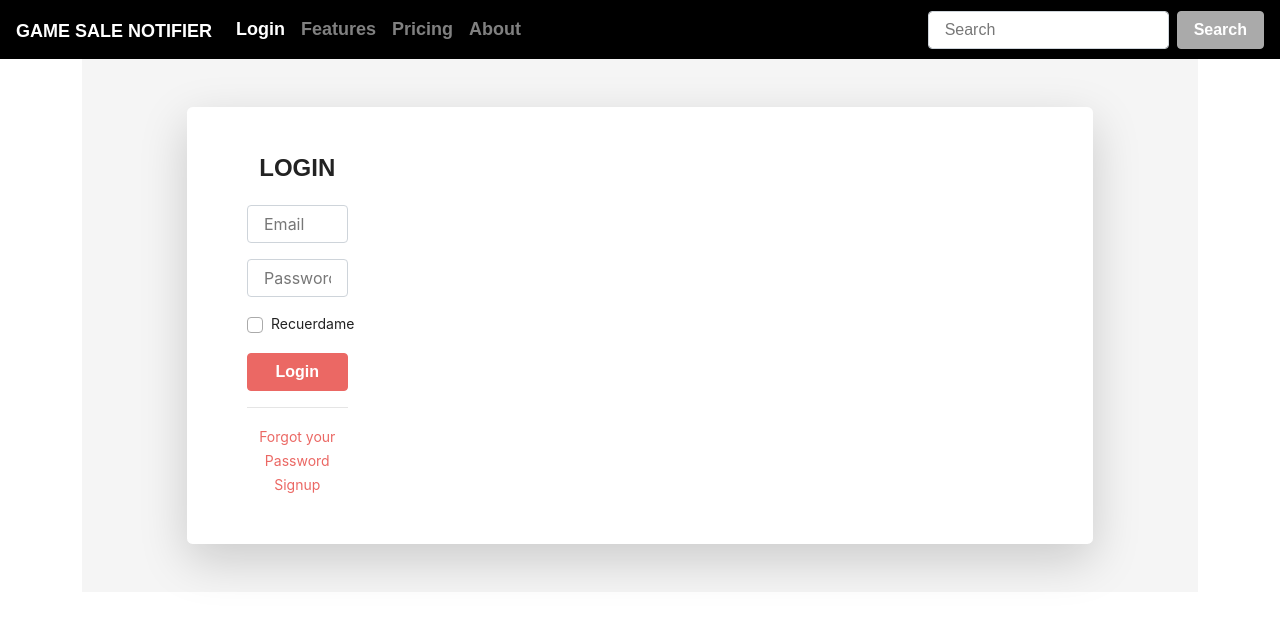
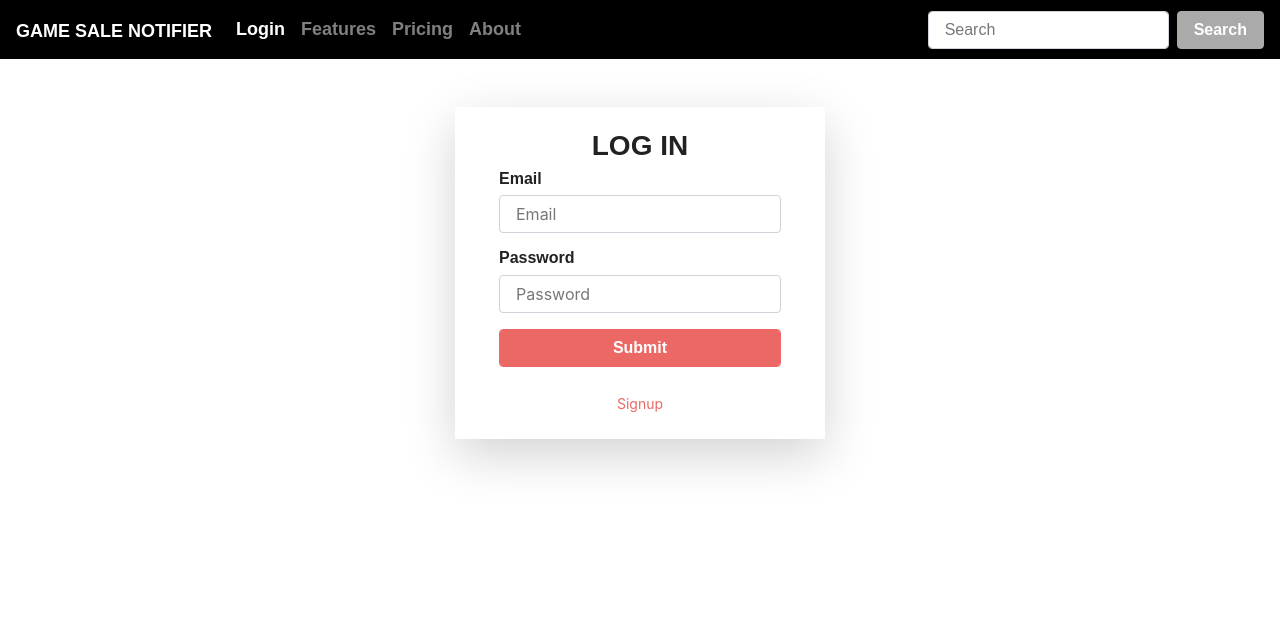
Before and after one commit to alexdr00/game-sale-notifier, a React (Create React App) app in the folder client/: page / in a window 1280 px wide. Shown: the top 630 px of the page. Built offline with nearby package versions, Linux system fonts and the light colour scheme; a web font is replaced by a local one.

Commit message:
finished the styles of login and register

```diff
--- a/client/src/components/login/Login.js
+++ b/client/src/components/login/Login.js
@@ -3,56 +3,56 @@ import { Link } from 'react-router-dom';
 import './LoginStyle.css'
 
 function Login() {
-    const background = { backgroundColor: '#f5f5f5' }
+
 
 return(
     <Fragment>
-        <div>
-            <div className="container">
-                <div className="row justify-content-center animated fadeIn" style={ background } >
-                    <div className="col-xl-10 col-lg-12 col-md-9">
-                        <div className="card o-hidden border-0 shadow-lg my-5">
-                            <div className="card-body p-0">
-                                <div className="row">
-                                    <div className="col-lg-6 d-none d-lg-block bg-login-image">
-                                        <div className="col-lg-6">
-                                            <div className="p-5">
-                                                <div className="text-center">
-                                                    <h1 className="h4 text-gray-900 mb-4">LOGIN</h1>
-                                                </div>
-                                                <form className="user">
-                                                    <div className="form-group">
-                                                        <input type="email" className="form-control form-control-user" id="exampleInputEmail" aria-describedby="emailHelp" placeholder="Email" />
-                                                    </div>
-                                                    <div className="form-group">
-                                                        <input type="password" className="form-control form-control-user" id="exampleInputPassword" placeholder="Password" />
-                                                    </div>
-                                                    <div className="form-group">
-                                                        <div className="custom-control custom-checkbox small">
-                                                            <input type="checkbox" className="custom-control-input" id="customCheck" />
-                                                            <label className="custom-control-label" htmlFor="customCheck">Recuerdame</label>
-                                                        </div>
-                                                    </div>
-                                                    <button className="btn btn-primary btn-user btn-block"> Login </button>
-                                                </form>
-                                                <hr/>
-                                                <div className="text-center">
-                                                    <a className="small" href="/#">Forgot your Password</a>
-                                                </div>
-                                                <div className="text-center">
-                                                    <Link to={"/Register"} className="small" href="/Register">Signup</Link>
-                                                </div>
-                                            </div>
-                                        </div>
-                                    </div>
-                                </div>
+        <div className='container-fluid'>
+            <div className='row' >
+                <div className='col-4 mx-auto mt-5 d-flex align-items-center justify-content-center flex-column shadow-lg'>
+                    <br/>
+                    <h3>LOG IN</h3>
+                    <form action='' >
+                        <div className='form-group'>
+                            <h6>Email</h6>
+                            <input
+                                type='email'
+                                className='form-control'
+                                name='Text'
+                                placeholder='Email'
+                                required/>
+                        </div>
+                        <div className='form-group'>
+                            <h6>Password</h6>
+                            <input
+                                type='password'
+                                className='form-control'
+                                name='password'
+                                placeholder='Password'
+                                required/>
+                        </div>
+                        <div className='text-center'>
+                            <Link
+                                to='/#'
+                                className='d-none'
+                                id='login-redirect'
+                            ></Link>
+                            <button
+                                type='submit'
+                                className='form-control btn btn-primary btn-user btn-block'
+                                name='next'>
+                               Submit
+                            </button>
+                            <br />
+                            <div className="text-center">
+                                <Link to={"/Register"} className="small" href="/Register">Signup</Link>
                             </div>
+                            <br/>
                         </div>
-                    </div>
+                    </form>
                 </div>
             </div>
         </div>
-
 
     </Fragment>
 )
--- a/client/src/components/login/LoginStyle.css
+++ b/client/src/components/login/LoginStyle.css
@@ -1,237 +1,3 @@
-.container {
-    width: 100%;
-    padding-right: 0.75rem;
-    padding-left: 0.75rem;
-    margin-right: auto;
-    margin-left: auto;
+body{
+
 }
-
-.container-fluid {
-    width: 100%;
-    padding-right: 0.75rem;
-    padding-left: 0.75rem;
-    margin-right: auto;
-    margin-left: auto;
-}
-
-.row {
-    display: flex;
-    flex-wrap: wrap;
-    margin-right: -0.75rem;
-    margin-left: -0.75rem;
-}
-
-.no-gutters > .col,
-.no-gutters > [class*="col-"] {
-    padding-right: 0;
-    padding-left: 0;
-}
-
-.col-1, .col-2, .col-3, .col-4, .col-5, .col-6, .col-7, .col-8, .col-9, .col-10, .col-11, .col-12, .col,
-.col-auto, .col-sm-1, .col-sm-2, .col-sm-3, .col-sm-4, .col-sm-5, .col-sm-6, .col-sm-7, .col-sm-8, .col-sm-9, .col-sm-10, .col-sm-11, .col-sm-12, .col-sm,
-.col-sm-auto, .col-md-1, .col-md-2, .col-md-3, .col-md-4, .col-md-5, .col-md-6, .col-md-7, .col-md-8, .col-md-9, .col-md-10, .col-md-11, .col-md-12, .col-md,
-.col-md-auto, .col-lg-1, .col-lg-2, .col-lg-3, .col-lg-4, .col-lg-5, .col-lg-6, .col-lg-7, .col-lg-8, .col-lg-9, .col-lg-10, .col-lg-11, .col-lg-12, .col-lg,
-.col-lg-auto, .col-xl-1, .col-xl-2, .col-xl-3, .col-xl-4, .col-xl-5, .col-xl-6, .col-xl-7, .col-xl-8, .col-xl-9, .col-xl-10, .col-xl-11, .col-xl-12, .col-xl,
-.col-xl-auto {
-    position: relative;
-    width: 100%;
-    padding-right: 0.75rem;
-    padding-left: 0.75rem;
-}
-
-.col {
-    flex-basis: 0;
-    flex-grow: 1;
-    max-width: 100%;
-}
-
-.col-auto {
-    flex: 0 0 auto;
-    width: auto;
-    max-width: 100%;
-}
-
-.col-1 {
-    flex: 0 0 8.33333%;
-    max-width: 8.33333%;
-}
-
-.col-2 {
-    flex: 0 0 16.66667%;
-    max-width: 16.66667%;
-}
-
-.col-3 {
-    flex: 0 0 25%;
-    max-width: 25%;
-}
-
-.col-4 {
-    flex: 0 0 33.33333%;
-    max-width: 33.33333%;
-}
-
-.col-5 {
-    flex: 0 0 41.66667%;
-    max-width: 41.66667%;
-}
-
-.col-6 {
-    flex: 0 0 50%;
-    max-width: 50%;
-}
-
-.col-7 {
-    flex: 0 0 58.33333%;
-    max-width: 58.33333%;
-}
-
-.col-8 {
-    flex: 0 0 66.66667%;
-    max-width: 66.66667%;
-}
-
-.col-9 {
-    flex: 0 0 75%;
-    max-width: 75%;
-}
-
-.col-10 {
-    flex: 0 0 83.33333%;
-    max-width: 83.33333%;
-}
-
-.col-11 {
-    flex: 0 0 91.66667%;
-    max-width: 91.66667%;
-}
-
-.col-12 {
-    flex: 0 0 100%;
-    max-width: 100%;
-}
-
-.card {
-    position: relative;
-    display: flex;
-    flex-direction: column;
-    min-width: 0;
-    word-wrap: break-word;
-    background-color: #fff;
-    background-clip: border-box;
-    border: 1px solid #e3e6f0;
-    border-radius: 0.35rem;
-}
-
-.card > hr {
-    margin-right: 0;
-    margin-left: 0;
-}
-
-.card > .list-group:first-child .list-group-item:first-child {
-    border-top-left-radius: 0.35rem;
-    border-top-right-radius: 0.35rem;
-}
-
-.card > .list-group:last-child .list-group-item:last-child {
-    border-bottom-right-radius: 0.35rem;
-    border-bottom-left-radius: 0.35rem;
-}
-
-.card-body {
-    flex: 1 1 auto;
-    padding: 1.25rem;
-}
-
-.card-title {
-    margin-bottom: 0.75rem;
-}
-
-.card-subtitle {
-    margin-top: -0.375rem;
-    margin-bottom: 0;
-}
-
-.card-text:last-child {
-    margin-bottom: 0;
-}
-
-.card-link:hover {
-    text-decoration: none;
-}
-
-.card-link + .card-link {
-    margin-left: 1.25rem;
-}
-
-.card-header {
-    padding: 0.75rem 1.25rem;
-    margin-bottom: 0;
-    background-color: #f8f9fc;
-    border-bottom: 1px solid #e3e6f0;
-}
-
-.card-header:first-child {
-    border-radius: calc(0.35rem - 1px) calc(0.35rem - 1px) 0 0;
-}
-
-.card-header + .list-group .list-group-item:first-child {
-    border-top: 0;
-}
-
-.card-footer {
-    padding: 0.75rem 1.25rem;
-    background-color: #f8f9fc;
-    border-top: 1px solid #e3e6f0;
-}
-
-.card-footer:last-child {
-    border-radius: 0 0 calc(0.35rem - 1px) calc(0.35rem - 1px);
-}
-
-.card-header-tabs {
-    margin-right: -0.625rem;
-    margin-bottom: -0.75rem;
-    margin-left: -0.625rem;
-    border-bottom: 0;
-}
-
-.card-header-pills {
-    margin-right: -0.625rem;
-    margin-left: -0.625rem;
-}
-
-.card-img-overlay {
-    position: absolute;
-    top: 0;
-    right: 0;
-    bottom: 0;
-    left: 0;
-    padding: 1.25rem;
-}
-
-.card-img {
-    width: 100%;
-    border-radius: calc(0.35rem - 1px);
-}
-
-.card-img-top {
-    width: 100%;
-    border-top-left-radius: calc(0.35rem - 1px);
-    border-top-right-radius: calc(0.35rem - 1px);
-}
-
-.card-img-bottom {
-    width: 100%;
-    border-bottom-right-radius: calc(0.35rem - 1px);
-    border-bottom-left-radius: calc(0.35rem - 1px);
-}
-
-.card-deck {
-    display: flex;
-    flex-direction: column;
-}
-
-.card-deck .card {
-    margin-bottom: 0.75rem;
-}
--- a/client/src/components/register/Register.js
+++ b/client/src/components/register/Register.js
@@ -1,8 +1,62 @@
-import React from 'react';
+import React, {Fragment} from 'react';
+import {Link} from "react-router-dom";
 
 function Register() {
     return(
-        <h1>Hola aqui me re registro</h1>
+        <Fragment>
+            <div className='container-fluid'>
+                <div className='row' >
+                    <div className='col-4 mx-auto mt-5 d-flex align-items-center justify-content-center flex-column shadow-lg'>
+                        <br/>
+                        <h3>SIGN UP</h3>
+                        <form action='' >
+                            <div className='form-group'>
+                                <h6>Email</h6>
+                                <input
+                                    type='email'
+                                    className='form-control'
+                                    name='Text'
+                                    placeholder='Email'
+                                    required/>
+                            </div>
+                            <div className='form-group'>
+                                <h6>Password</h6>
+                                <input
+                                    type='password'
+                                    className='form-control'
+                                    name='password'
+                                    placeholder='Password'
+                                    required/>
+                            </div>
+                            <div className='form-group'>
+                                <h6>Confirm Password</h6>
+                                <input
+                                    type='passwordConfirm'
+                                    className='form-control'
+                                    name='passwordConfirm'
+                                    placeholder='Confirm Password'
+                                    required/>
+                            </div>
+                            <div className='text-center'>
+                                <Link
+                                    to='/#'
+                                    className='d-none'
+                                    id='login-redirect'
+                                ></Link>
+                                <button
+                                    type='submit'
+                                    className='form-control btn btn-primary btn-user btn-block'
+                                    name='next'>
+                                    Submit
+                                </button>
+                                <br/>
+                            </div>
+                        </form>
+                    </div>
+                </div>
+            </div>
+
+        </Fragment>
     )
 
 }
```
Also changed, not shown: client/src/config/AxiosConfig.js (added).
